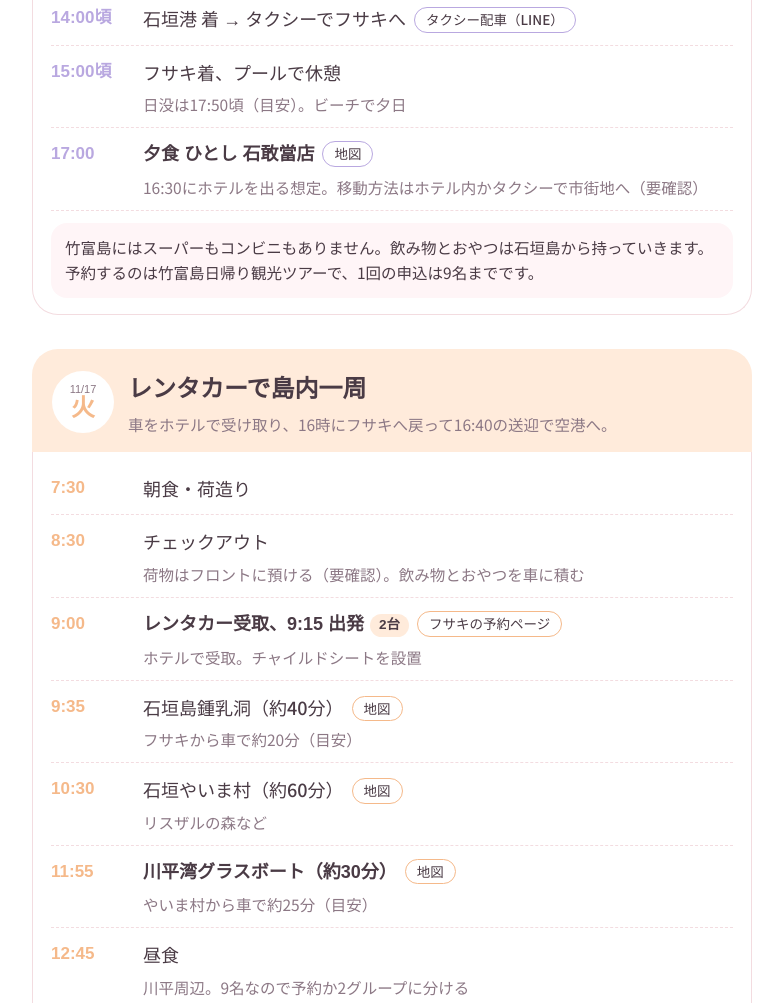
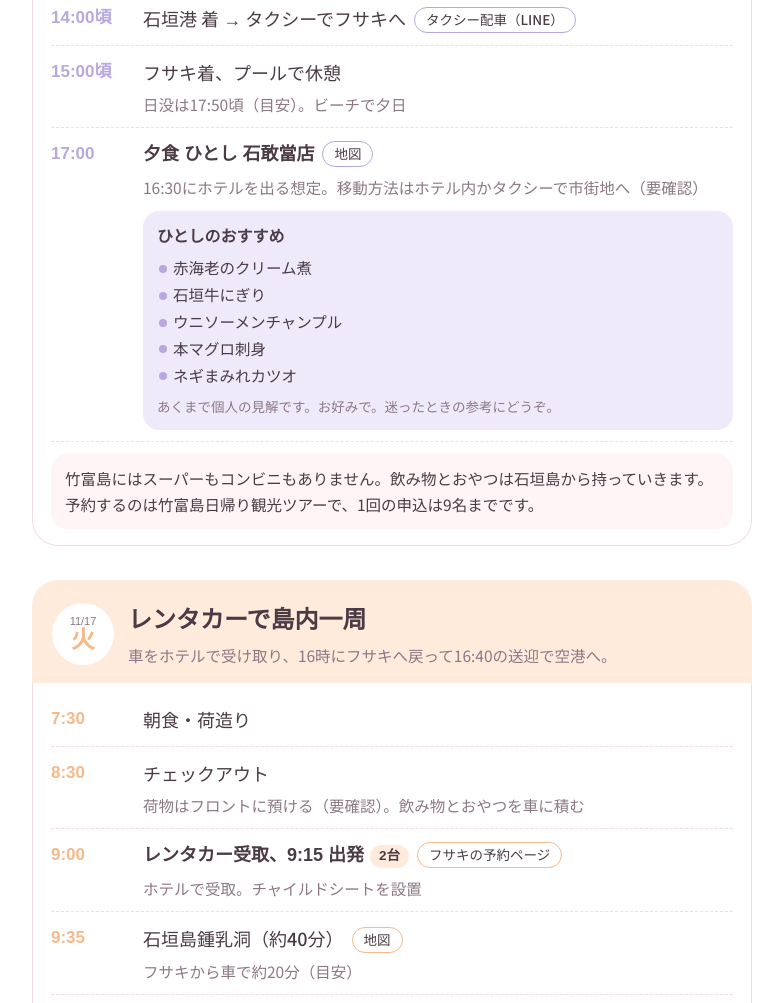
Before and after one commit to enacre-hiro/ishigaki-shiori, a plain HTML site: page index.html in a window 1280 px wide. Shown: the part 3859-4862 px from the top of the page, without its empty margins (248-1031 px from the left). Drawn offline with Linux system fonts and the light colour scheme; a web font is replaced by a local one.

Commit message:
ひとし石敢當店のおすすめメニューを追加
Co-Authored-By: Claude Sonnet 5.5 <noreply@anthropic.com>
Claude-Session: https://claude.ai/code/session_01GwVpcLK3cVi5jz42xxBcFW

```diff
--- a/index.html
+++ b/index.html
@@ -65,6 +65,13 @@ h1,h2,h3{font-family:var(--f-disp);margin:0;text-wrap:balance}
 .tip{margin:12px 0 2px;padding:12px 14px;border-radius:16px;background:var(--soft);font-size:15.5px;line-height:1.65}
 .dayplain{padding:6px 0 2px;font-size:14px}
 /* extra */
+.reco{margin-top:8px;padding:12px 14px;border-radius:16px;background:var(--lav-s);font-size:15.5px;line-height:1.6}
+.reco b{font-family:var(--f-disp);font-size:16px}
+.reco ul{margin:6px 0 6px;padding:0;list-style:none;display:grid;gap:2px}
+.reco li{padding-left:16px;position:relative}
+.reco li::before{content:"";position:absolute;left:2px;top:.62em;width:8px;height:8px;border-radius:50%;background:var(--lav)}
+.reco span{font-size:13.5px;color:var(--muted)}
+
 .links{display:inline-flex;flex-wrap:wrap;gap:6px;margin-left:8px;vertical-align:1px}
 .map{display:inline-block;padding:1px 11px;border-radius:99px;border:1.5px solid var(--line);background:var(--card);color:var(--ink);font-family:var(--f-body);font-weight:500;font-size:13.5px;line-height:1.6;text-decoration:none}
 .map:focus-visible,.rl:focus-visible{outline:3px solid var(--lav);outline-offset:2px}
@@ -156,7 +163,7 @@ h1,h2,h3{font-family:var(--f-disp);margin:0;text-wrap:balance}
     <div class="ev"><div class="t">13:45頃</div><div class="ttl">フェリーで石垣島へ<span class="chip">要確認</span><span class="links"><a class="map" href="https://www.google.com/search?q=%E7%AB%B9%E5%AF%8C%E5%B3%B6%20%E7%9F%B3%E5%9E%A3%E6%B8%AF%20%E3%83%95%E3%82%A7%E3%83%AA%E3%83%BC%20%E6%99%82%E5%88%BB%E8%A1%A8" target="_blank" rel="noopener">時刻表を探す</a></span></div><div></div><div class="memo">帰りの便は選べるプラン。時刻は要確認</div></div>
     <div class="ev"><div class="t">14:00頃</div><div class="ttl">石垣港 着 → タクシーでフサキへ<span class="links"><a class="map" href="https://lin.ee/gVADPOz" target="_blank" rel="noopener">タクシー配車（LINE）</a></span></div></div>
     <div class="ev"><div class="t">15:00頃</div><div class="ttl">フサキ着、プールで休憩</div><div></div><div class="memo">日没は17:50頃（目安）。ビーチで夕日</div></div>
-    <div class="ev hi"><div class="t">17:00</div><div class="ttl">夕食 ひとし 石敢當店<span class="links"><a class="map" href="https://maps.app.goo.gl/aagp9K6jWadzcS9V8" target="_blank" rel="noopener">地図</a></span></div><div></div><div class="memo">16:30にホテルを出る想定。移動方法はホテル内かタクシーで市街地へ（要確認）</div></div>
+    <div class="ev hi"><div class="t">17:00</div><div class="ttl">夕食 ひとし 石敢當店<span class="links"><a class="map" href="https://maps.app.goo.gl/aagp9K6jWadzcS9V8" target="_blank" rel="noopener">地図</a></span></div><div></div><div class="memo">16:30にホテルを出る想定。移動方法はホテル内かタクシーで市街地へ（要確認）</div><div></div><div class="reco"><b>ひとしのおすすめ</b><ul><li>赤海老のクリーム煮</li><li>石垣牛にぎり</li><li>ウニソーメンチャンプル</li><li>本マグロ刺身</li><li>ネギまみれカツオ</li></ul><span>あくまで個人の見解です。お好みで。迷ったときの参考にどうぞ。</span></div></div>
     <div class="tip">竹富島にはスーパーもコンビニもありません。飲み物とおやつは石垣島から持っていきます。予約するのは竹富島日帰り観光ツアーで、1回の申込は9名までです。</div>
   </div>
 </section>
```
